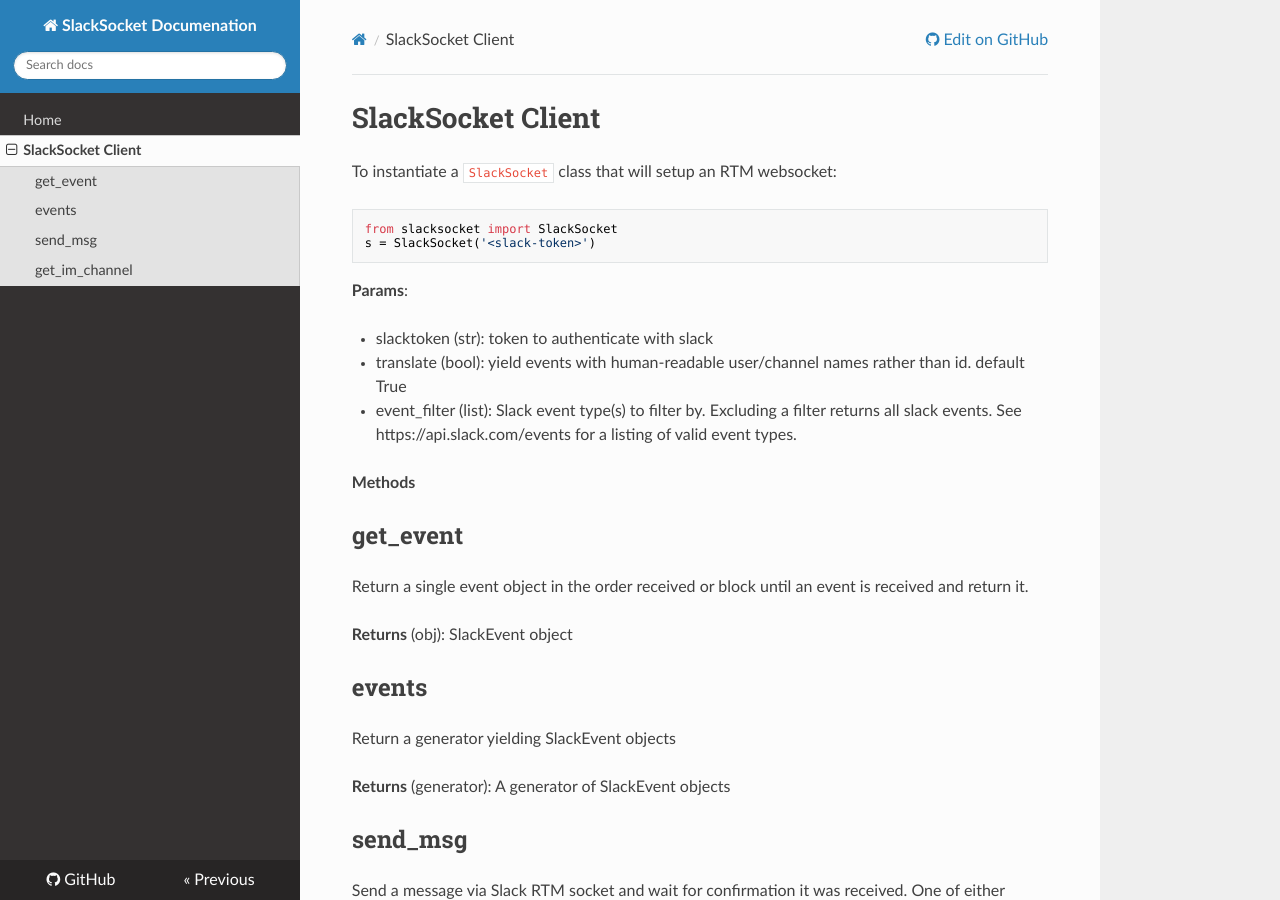
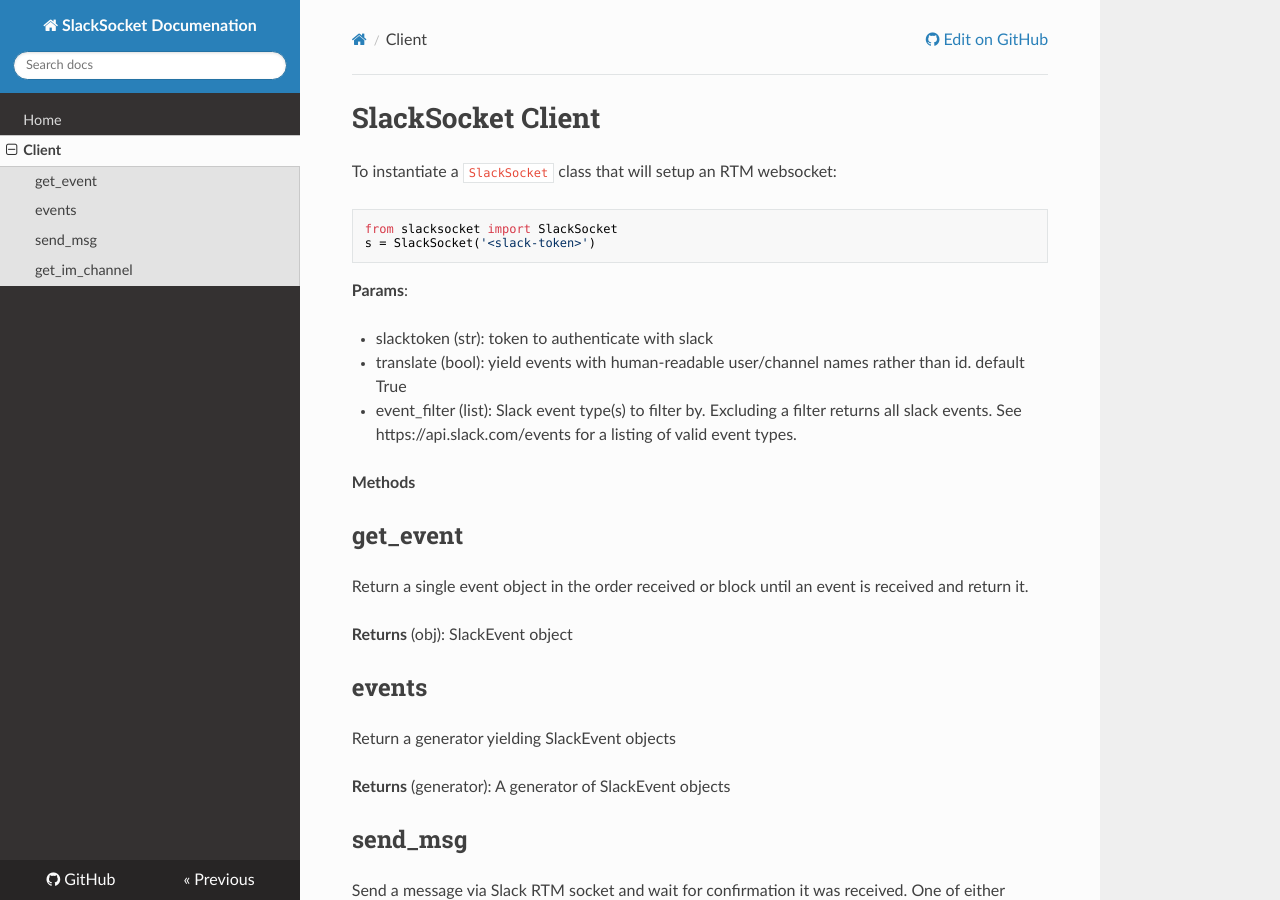
Before and after one commit to vektorlab/slacksocket, an MkDocs documentation site: the page built from docs/client.md, in a window 1280 px wide and 900 px high. Built offline with MkDocs 1.6.1, drawn with Linux system fonts in a browser that asks for light colours; nearby versions of some CDN libraries; old or Windows-style settings are respelled for this version of MkDocs; some of the changed lines change nothing that is shown.

Commit message:
update mkdocs

```diff
--- a/mkdocs.yml
+++ b/mkdocs.yml
@@ -1,4 +1,8 @@
 site_name: SlackSocket Documenation
+site_description: Python interface to the Slack Real Time Messaging(RTM) API
 site_url: https://slacksocket.readthedocs.org
-repo_url: https://github.com/bcicen/slacksocket
+repo_url: https://github.com/vektorlab/slacksocket
 theme: readthedocs
+pages:
+- Home: index.md
+- Client: client.md
```
